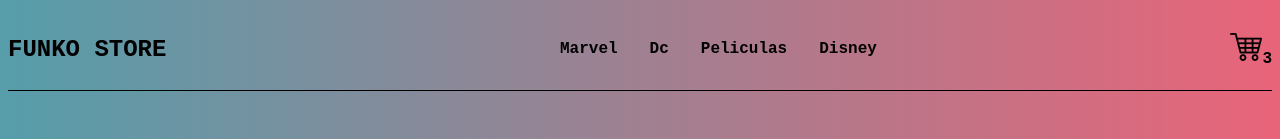
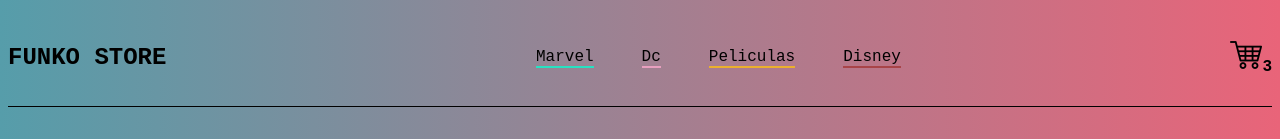
Before and after one commit to lucasmartinmore/Proyecto-React, a React (Create React App) app: page / in a window 1280 px wide. Shown: the top 139 px of the page. Built offline with nearby package versions, Linux system fonts and the light colour scheme.

Commit message:
Agregados

```diff
--- a/src/Components/BarraNavegacion/BarraNavegacion.css
+++ b/src/Components/BarraNavegacion/BarraNavegacion.css
@@ -1,3 +1,4 @@
+
 header {
     display: flex;
     align-items: center;
@@ -6,8 +7,82 @@ header {
 }
 
 li {
-    font-weight:bolder;
+
     display: inline-block;
-    margin: 1rem;
+    margin: 1.5rem;
     cursor: pointer;
 }
+
+/*
+AGREGADO
+*/
+
+
+
+  #menuLateral {
+    width: 900px;
+    margin: 0 auto;
+    margin-top: 50px;
+    }
+
+  #menuLateral ul  {
+    list-style: none;
+    margin: 0;
+    }
+
+  #menuLateral ul li {
+    margin: 0;
+    float: left;
+    }
+
+  #menuLateral ul li a {
+    margin:0 2px;
+    width: 138px;
+    font-weight:bold;
+    font-size:1.5em;
+    text-align: center;
+    line-height: 44px;
+    display:block;
+    text-decoration: none
+    }
+
+  #menuLateral ul li a:hover {
+    color:black;
+    }
+
+  #item1 a {
+    border-bottom:2px solid #27E1C1;
+    color: black
+    }
+
+  #item2 a {
+    border-bottom:2px solid #E8A0BF;
+    color: black;
+    }
+
+  #item3 a {
+    border-bottom:2px solid #EBB02D;
+    color: black;
+    }
+
+  #item4 a {
+    border-bottom:2px solid #A84448;
+    color: black;
+    }
+
+
+  #item1 a:hover {
+    background:#27E1C1;
+    }
+
+  #item2 a:hover {
+    background:#E8A0BF;
+    }
+
+  #item3 a:hover {
+    background:#EBB02D;
+    }
+
+  #item4 a:hover {
+    background:#A84448;
+    }
--- a/src/Components/BarraNavegacion/BarraNavegacion.jsx
+++ b/src/Components/BarraNavegacion/BarraNavegacion.jsx
@@ -3,16 +3,19 @@ import './BarraNavegacion.css'
 
 const BarraNavegacion = () => {
   return (
+    //Agregar hreaf a la etiqueta "a" para hacer referencias
     <header>
     <h2 style={{color:"black"}}>FUNKO STORE</h2>
+    <div className='MenuLateral'>
     <nav>
         <ul>
-        <li>Marvel</li>
-        <li>Dc</li>
-        <li>Peliculas</li>
-        <li>Disney</li>
+        <li id='item1'><a>Marvel</a></li>
+        <li id='item2'><a >Dc</a></li>
+        <li id='item3'><a >Peliculas</a></li>
+        <li id='item4'><a >Disney</a></li>
         </ul>
     </nav>
+    </div>
     <CarritoDeCompra/>
     </header>
   )
--- a/src/Components/Boton producto/BotonProducto.css
+++ b/src/Components/Boton producto/BotonProducto.css
@@ -7,13 +7,19 @@
     padding: 0.8rem;
     margin: 1rem;
     cursor: pointer;
-    background: linear-gradient(to left, #44a08d, #093637);
+    background: linear-gradient(to left, #F48484, #84D2C5);
     transition: all 0.3s;
 }
 
 .botonProducto
 {
-    color: #44a08d;
+    color: #F1F6F9;
     display: inline-block;
 
 }
+
+.botonProducto:active
+{
+    position: relative;
+    top: 1.5px;
+}
--- a/src/index.css
+++ b/src/index.css
@@ -1,4 +1,5 @@
 body {
+  color: black;
   margin: 3;
   background: linear-gradient(to left, #E96479, #569DAA);
   font-family: 'Courier New', Courier, monospace;
```
